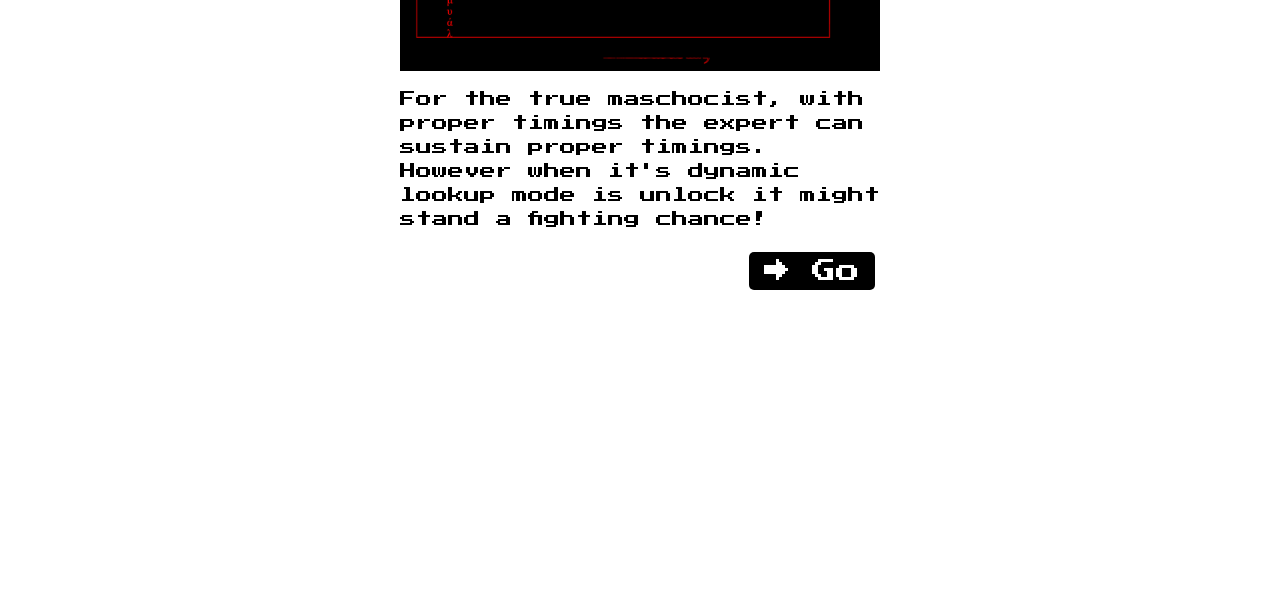
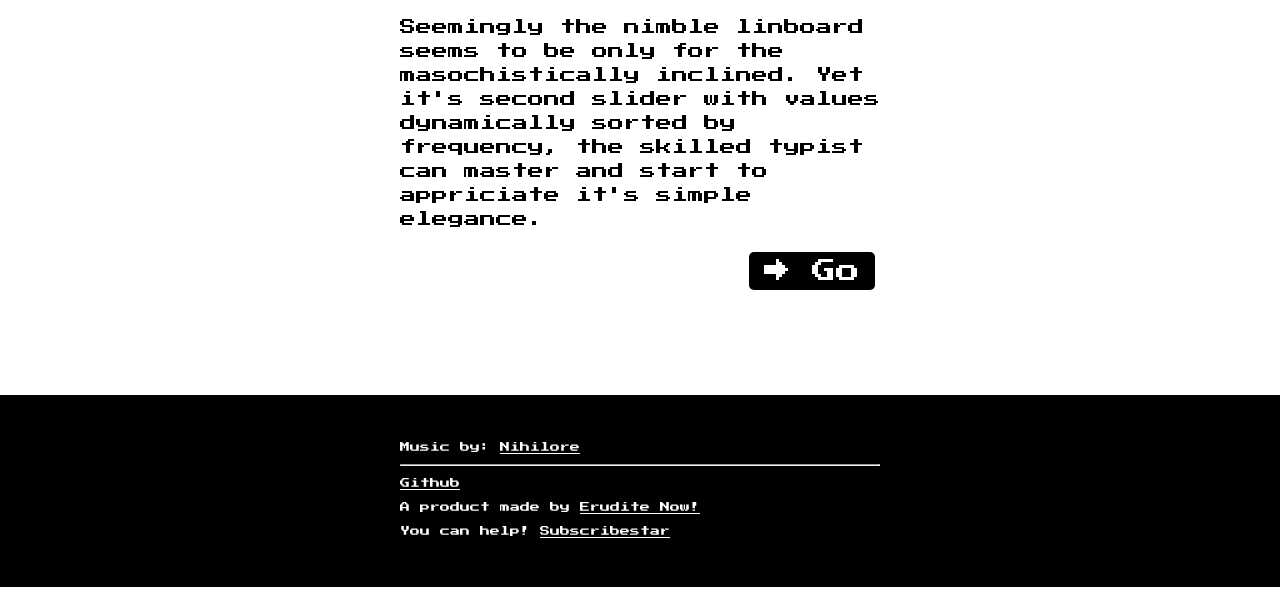
Before and after one commit to richard-jansson/sigma, a PHP site: page / in a window 1280 px wide. Shown: the part 3699-4306 px from the top of the page. Before the commit the page ends 4074 px from the top, so only its background shows below. Run offline with PHP 8.4, Linux system fonts and the light colour scheme.

Commit message:
update copy

```diff
--- a/css/front.css
+++ b/css/front.css
@@ -1,3 +1,7 @@
+body {
+	padding: 0;
+	margin: 0;
+}
 .go {
 	padding: 7px 15px;
 	background-color: black;
@@ -70,3 +74,24 @@
 .board {
 	margin-bottom: 80px;
 }
+
+#footer {
+	width: 100%;
+	margin: 20px 0;
+	background-color: black;
+	height: 192px;
+	float: left;
+}
+
+.footcont {
+	width: 480px;
+	color: white;
+	margin: 0 auto;
+	margin-top: 40px;
+	font-size: 10px;
+	line-height: 24px;
+}
+
+.footcont a,.footcont a:visited{
+	color: white;
+}
--- a/css/style.css
+++ b/css/style.css
@@ -39,3 +39,12 @@ body {
 	width: 640px;
 	margin: 20px auto 10px;
 }
+
+#credits {
+	margin-top: 30px;
+	width: 1024px;
+	margin: 0 auto;
+}
+
+#credits a,#credits a:visited{
+}
--- a/index.html
+++ b/index.html
@@ -33,38 +33,48 @@ Foundation, Inc., 51 Franklin Street, Fifth Floor, Boston, MA  02110-1301, USA.
 			<a href="/"><img src="img/home.png" alt="logo" /></a>
 		</div>
 		<div id="content">
-			<h1>The Brave Future of Text</h1>
-			<h2>&nbsp;&hyphen;&nbsp;Participate to a paradigm in it's infancy</h2>
+			<h1>The Brave New World of Text</h1>
+			<h2>&nbsp;&hyphen;&nbsp;A new paradigm in it's infancy</h2>
 			<img src="img/handeye.png" alt="hand eye splitphysics" />
-			<p>Battle through famous works such as Wuthering Heights by Emily Brontë, the Ιλιάδα by Homer or if you're that courageus the notorious 道德經 by Laozi.</p>
+			<p>Battle through famous works such as Wuthering Heights by Emily Brontë or the  Ιλιάδα by Homer.</p>
 			<div class="ctas">
 				<div class="cta cta-0" onclick="window.open('/start.html','_blank');"><a href="/start.html" target="_blank">Play</a></div>
 				<div class="cta cta-1" onclick="window.open('https://subscribestar.com/eruditenow','_blank')"><a href="https://subscribestar.com/eruditenow" target="_blank">Join</a></div>
 			</div>
 			<h2>Four unique weapons in the fight against illiteracy</h2>
 			<div class="board">
-				<img src="img/tree002.png" alt="Treeboard" />
+				<img src="screenshots/20181225_01.png" alt="Treeboard" />
 				<h3>I: The Treeboard</h3>
 				<p>The trendy treeboard can be operated with only one hand. It's highly advanced layout is based upon the advanced mathematics of Huffman tree's. Leveraging state of the art computer science to allow for 60-80% of keys statistically to be outputed with only tree keypresses. This while only using 5 keys!</p>
-				<a class="go" href="tree.html" target="_blank">→ Go</a>
+				<a class="go" href="start.html" target="_blank">→ Go</a>
 			</div>
 			<div class="board">
 				<img src="img/key003.png" alt="Keyboard" />
 				<h3>II: The Keyboard</h3>
 				<p>For the more traditionally inclined, a standard onscreen replica is supported. The hardned nerd will know where all the keys are on this one, but is he really faster when tasked with writing in different languages?</p>
-				<a class="go" href="key.html" target="_blank">→ Go</a>
+				<a class="go" href="start.html" target="_blank">→ Go</a>
 			</div>
 			<div class="board">
-				<img src="img/quad004.png" alt="Quadboard" />
+				<img src="screenshots/20181225_02.png" alt="Quadboard" />
 				<h3>III: The Quadboard</h3>
 				<p>Whereas the more fashinable and daring would of course take the speedy quadboard. Once the top 20 % used symbols are learned typing with this board becomes a breeze.</p>
-				<a class="go" href="quad.html" target="_blank">→ Go</a>
+				<a class="go" href="start.html" target="_blank">→ Go</a>
 			</div>
 			<div class="board">
 				<h3>IV: The Linear</h3>
-				<img src="img/lin002.png" alt="linboard" />
-				<p>For the true maschocist, with proper timings the expert can sustain proper timings. However when it's dynamic lookup mode is unlock it might stand a fighting chance!</p>
+				<img src="screenshots/20181225_03.png" alt="linboard" />
+				<p>Seemingly the nimble linboard seems to be only for the masochistically inclined. Yet it's second slider with values dynamically sorted by frequency, the skilled typist can master and start to appriciate it's simple elegance.</p>
 				<a class="go" href="linear.html" target="_blank">→ Go</a>
+			</div>
+		</div>
+		<div id="footer">
+			<div class="footcont">
+				Music by:
+				<a href="http://www.nihilore.com/synthwave/">Nihilore</a>
+				<hr/>
+				<a href="https://github.com/richard-jansson/sigma">Github</a><br>
+				A product made by <a href="http://eruditenow.com">Erudite Now!</a><br/>
+				You can help! <a href="https://subscribestar.com/eruditenow" />Subscribestar</a>
 			</div>
 		</div>
 	</body>
```
